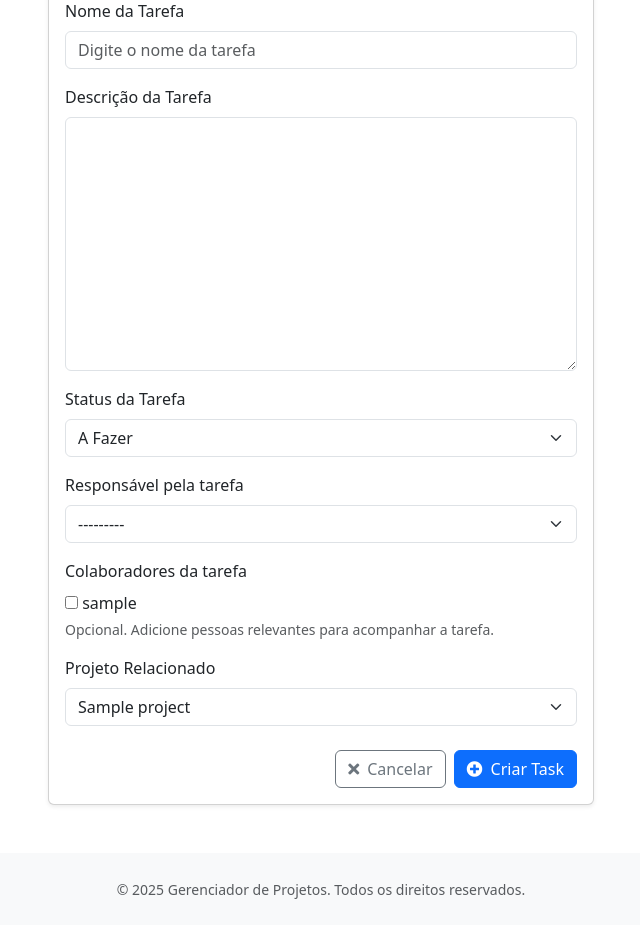
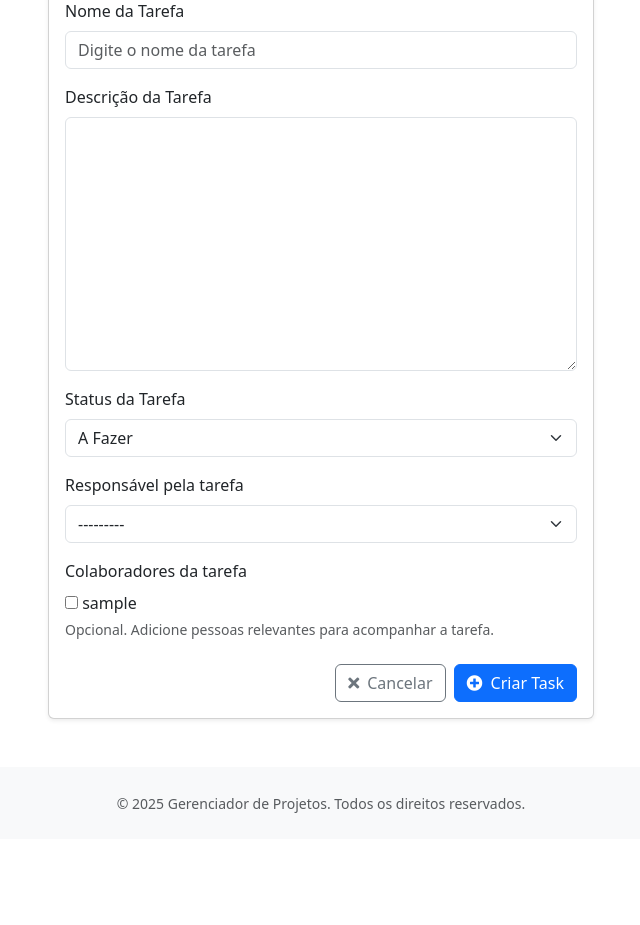
Before and after one commit to lPitecus/project-manager, a Django app: page /project/1/task/add in a window 1280 px wide. Shown: the part 180-1105 px from the top of the page, without its empty margins (319-959 px from the left). After the commit the page ends 993 px from the top, so only its background shows below. Run offline with Django 5.2, Linux system fonts and the light colour scheme; a user stored in the database is signed in; tables that the repository leaves empty hold one stand-in row (values such as "Sample post"); grey boxes marked "Sample" are stand-in pictures.

Commit message:
Refactor task creation view and template.
Simplified the logic for handling project-related tasks by adjusting the form and context data methods in the backend. Rewrote the template to dynamically render all form fields and reduce redundant HTML code. Improved maintainability and clarity in both the view and template.

```diff
--- a/projects/templates/projects/add_task.html
+++ b/projects/templates/projects/add_task.html
@@ -12,56 +12,21 @@
                         <h1 class="card-title h3 mb-4">Adicionar Nova Task</h1>
 
                         <form method="post" action="
-
                                 {% if current_project %}{% url 'projects:add_task' current_project.id %}{% else %}{% url 'projects:add_task_global' %}{% endif %}">
                             {% csrf_token %}
 
-                            <div class="mb-3">
-                                <label for="{{ form.name.id_for_label }}"
-                                       class="form-label">{{ form.name.label }}</label>
-                                {{ form.name }}
-                            </div>
-
-                            <div class="mb-3">
-                                <label for="{{ form.description.id_for_label }}"
-                                       class="form-label">{{ form.description.label }}</label>
-                                {{ form.description }}
-                            </div>
-
-                            <div class="mb-3">
-                                <label for="{{ form.status.id_for_label }}"
-                                       class="form-label">{{ form.status.label }}</label>
-                                {{ form.status }}
-                            </div>
-
-                            <div class="mb-3">
-                                <label for="{{ form.responsible.id_for_label }}"
-                                       class="form-label">{{ form.responsible.label }}</label>
-                                {{ form.responsible }}
-                            </div>
-
-                            <div class="mb-3">
-                                <label for="{{ form.collaborators.id_for_label }}"
-                                       class="form-label">{{ form.collaborators.label }}</label>
-                                {{ form.collaborators }}
-                                {% if form.collaborators.help_text %}
-                                    <div class="form-text">{{ form.collaborators.help_text }}</div>
-                                {% endif %}
-                            </div>
-
-                            {% if current_project %}
-                                <input type="hidden" name="related_project" value="{{ current_project.id }}">
-                            {% else %}
+                            {% for field in form %}
                                 <div class="mb-3">
-                                    <label for="{{ form.related_project.id_for_label }}"
-                                           class="form-label">{{ form.related_project.label }}</label>
-                                    {{ form.related_project }}
+                                    <label for="{{ field.id_for_label }}" class="form-label">{{ field.label }}</label>
+                                    {{ field }}
+                                    {% if field.help_text %}
+                                        <div class="form-text">{{ field.help_text }}</div>
+                                    {% endif %}
                                 </div>
-                            {% endif %}
+                            {% endfor %}
 
                             <div class="d-flex gap-2 justify-content-end mt-4">
                                 <a href="
-
                                         {% if current_project %}{% url 'projects:project' current_project.id %}{% else %}{% url 'projects:index' %}{% endif %}"
                                    class="btn btn-outline-secondary">
                                     <i class="fas fa-times me-2"></i>Cancelar
--- a/projects/views.py
+++ b/projects/views.py
@@ -109,40 +109,43 @@ class TaskCreateView(LoginRequiredMixin, PermissionRequiredMixin, CreateView):
     template_name = "projects/add_task.html"
     permission_required = "projects.add_task"
 
-    def get_form_kwargs(self):
-        # Adiciona o projeto relacionado ao formulário se `project_id` estiver presente na URL.
-        kwargs = super().get_form_kwargs()  # Obtém os argumentos padrão do formulário
-        project_id = self.kwargs.get("project_id")  # Obtém o `project_id` da URL
+    def get_form(self, form_class=None):
+        form = super().get_form(form_class)
+        if "project_id" in self.kwargs:
+            # Remove o campo related_project do formulário quando há project_id na URL
+            del form.fields["related_project"]
+        return form
+
+    def get_context_data(self, **kwargs):
+        context = super().get_context_data(**kwargs)
+        project_id = self.kwargs.get("project_id")
 
         if project_id:
-            # Se um `project_id` foi passado na URL, preenche o campo related_project no formulário
-            kwargs["initial"] = {
-                "related_project": get_object_or_404(Project, id=project_id)
-            }
+            context["current_project"] = get_object_or_404(Project, id=project_id)
 
-        return kwargs  # Retorna os argumentos modificados
+        return context
 
     def form_valid(self, form):
-        # Define o projeto relacionado com base no `project_id` da URL ou no input do usuário.
-        project_id = self.kwargs.get(
-            "project_id"
-        )  # Obtém `project_id` da URL, se existir
+        project_id = self.kwargs.get("project_id")
 
         if project_id:
-            # Se um `project_id` foi passado na URL, associa automaticamente a task a esse projeto
+            # Se um project_id foi passado na URL, associa automaticamente a task a esse projeto
             form.instance.related_project = get_object_or_404(Project, id=project_id)
         elif not form.instance.related_project:
-            # Se a task for adicionada sem `project_id`, o usuário deve escolher um projeto manualmente
+            # Se a task for adicionada sem project_id, o usuário deve escolher um projeto manualmente
             messages.error(self.request, "Selecione um projeto para a tarefa.")
-            return self.form_invalid(form)  # Retorna o formulário com erro
+            return self.form_invalid(form)
 
         form.instance.created_by = self.request.user
         form.instance.last_edited_by = self.request.user
-        response = super().form_valid(form)  # Salva a task no banco de dados
-        messages.success(
-            self.request, "Task criada com sucesso!"
-        )  # Exibe mensagem de sucesso
-        return response  # Retorna a resposta padrão
+        response = super().form_valid(form)
+        messages.success(self.request, "Task criada com sucesso!")
+        return response
+
+    def get_success_url(self):
+        return reverse(
+            "projects:task", args=[self.object.related_project.id, self.object.id]
+        )
 
 
 class TaskDetailView(LoginRequiredMixin, PermissionRequiredMixin, DetailView):
```
